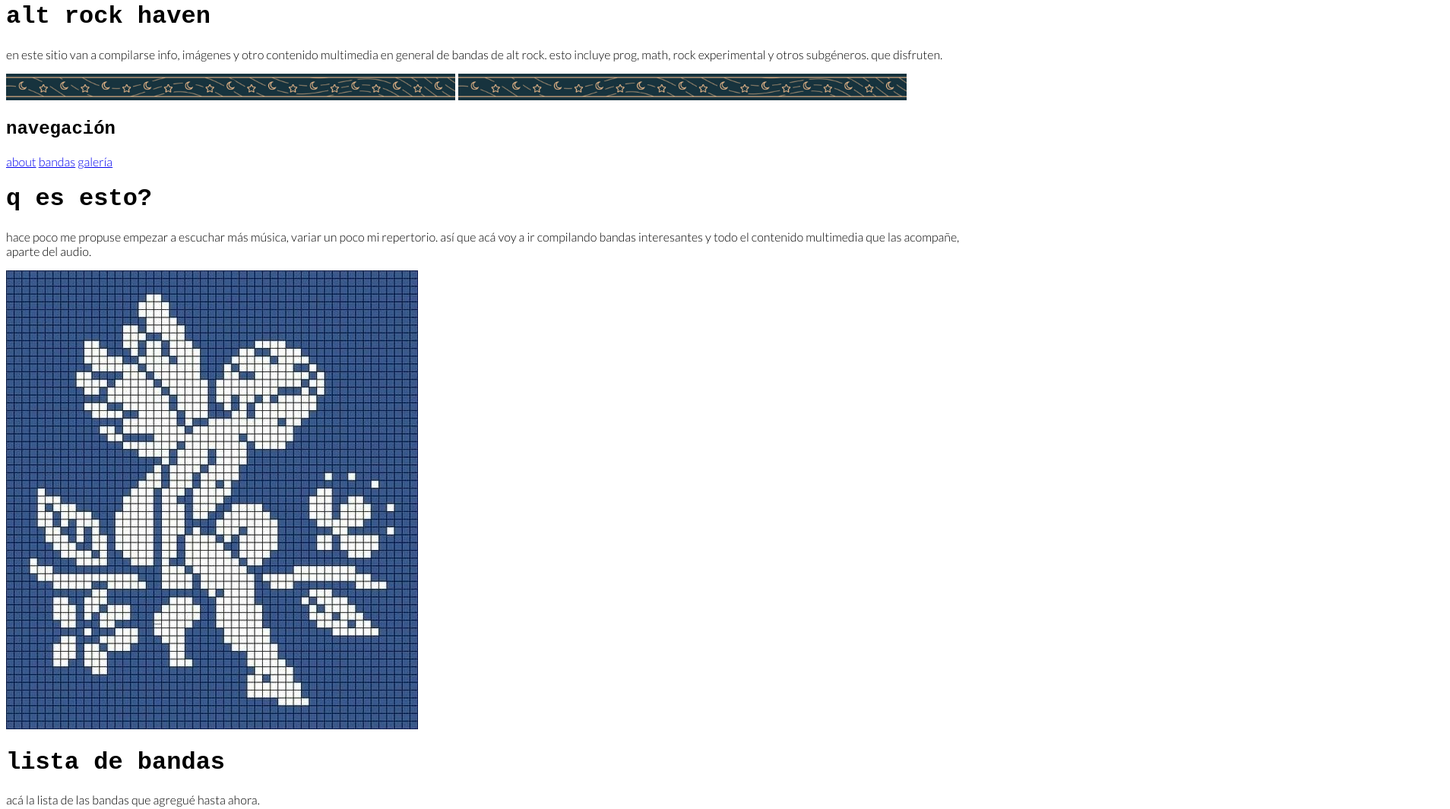
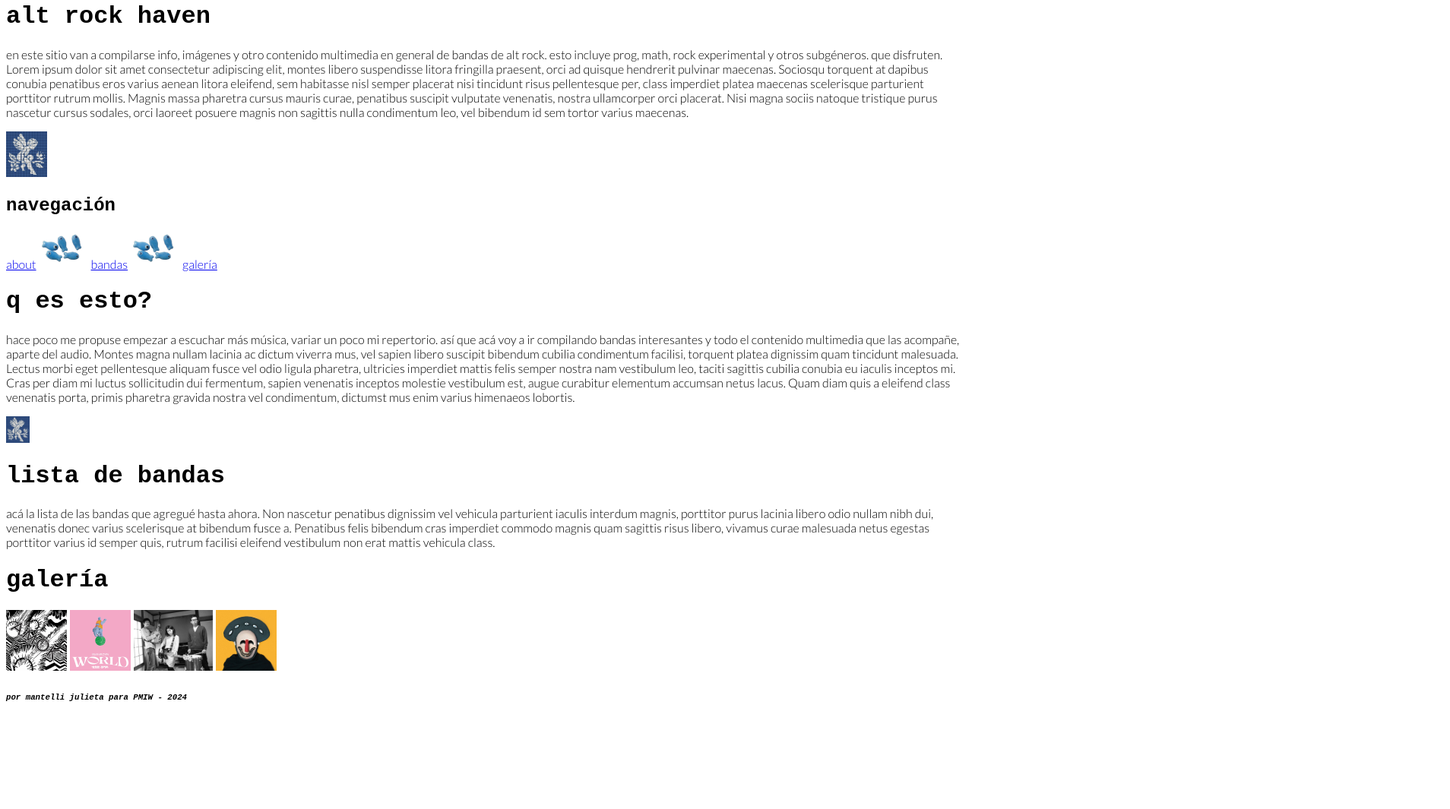
Before and after one commit to mantelli8julieta/pmiw-web, a plain HTML site: page alt rock haven/index.html in a window 1280 px wide. Shown: the part 18-1083 px from the top of the page at 76% size, 1908 px wide, since content can reach past the window. After the commit the page ends 967 px from the top, so only its background shows below. Drawn offline with Linux system fonts and the light colour scheme.

Commit message:
actualización index.html
arreglados las anclas a las distintas secciones de la página

```diff
--- a/alt rock haven/index.html
+++ b/alt rock haven/index.html
@@ -8,32 +8,31 @@
   <body>
     <div>
     <h1 id="portada">alt rock haven</h1>
-<p>en este sitio van a compilarse info, imágenes y otro contenido multimedia en general de bandas de alt rock. esto incluye prog, math, rock experimental y otros subgéneros. que disfruten.</p>
+<p>en este sitio van a compilarse info, imágenes y otro contenido multimedia en general de bandas de alt rock. esto incluye prog, math, rock experimental y otros subgéneros. que disfruten. Lorem ipsum dolor sit amet consectetur adipiscing elit, montes libero suspendisse litora fringilla praesent, orci ad quisque hendrerit pulvinar maecenas. Sociosqu torquent at dapibus conubia penatibus eros varius aenean litora eleifend, sem habitasse nisl semper placerat nisi tincidunt risus pellentesque per, class imperdiet platea maecenas scelerisque parturient porttitor rutrum mollis. Magnis massa pharetra cursus mauris curae, penatibus suscipit vulputate venenatis, nostra ullamcorper orci placerat. Nisi magna sociis natoque tristique purus nascetur cursus sodales, orci laoreet posuere magnis non sagittis nulla condimentum leo, vel bibendum id sem tortor varius maecenas.</p>
 </div>
-<img src= "imagenes/divisor1azul.jpg" height="35">
-<img src="imagenes/divisor1azul.jpg" height="35">
+<img src = "imagenes/angelituazul.jpg" height = "60">
 <div>
 <h2 id="navegacion">navegación</h2>
-<p> <a href="acerca-de">about</a> <a href="lista-bandas">bandas</a> <a href="galeria">galería</a> </p>
+<p> <a href=#acerca-de>about</a> <img src="imagenes/lilfishi.png" height = "50"> <a href=#lista-bandas>bandas</a> <img src="imagenes/lilfishi.png" height = "50"> <a href=#galeria>galería</a> </p>
 </div>
 <div>
 <h1 id="acerca-de">q es esto?</h1>
-<p>hace poco me propuse empezar a escuchar más música, variar un poco mi repertorio. así que acá voy a ir compilando bandas interesantes y todo el contenido multimedia que las acompañe, aparte del audio.</p>
-<img src="imagenes/angelituazul.jpg">
+<p>hace poco me propuse empezar a escuchar más música, variar un poco mi repertorio. así que acá voy a ir compilando bandas interesantes y todo el contenido multimedia que las acompañe, aparte del audio. Montes magna nullam lacinia ac dictum viverra mus, vel sapien libero suscipit bibendum cubilia condimentum facilisi, torquent platea dignissim quam tincidunt malesuada. Lectus morbi eget pellentesque aliquam fusce vel odio ligula pharetra, ultricies imperdiet mattis felis semper nostra nam vestibulum leo, taciti sagittis cubilia conubia eu iaculis inceptos mi. Cras per diam mi luctus sollicitudin dui fermentum, sapien venenatis inceptos molestie vestibulum est, augue curabitur elementum accumsan netus lacus. Quam diam quis a eleifend class venenatis porta, primis pharetra gravida nostra vel condimentum, dictumst mus enim varius himenaeos lobortis.</p>
+<img src="imagenes/angelituazul.jpg" height="35">
 </div>
 <div>
 <h1 id="lista-bandas">lista de bandas</h1>
-<p>acá la lista de las bandas que agregué hasta ahora.</p>
+<p>acá la lista de las bandas que agregué hasta ahora. Non nascetur penatibus dignissim vel vehicula parturient iaculis interdum magnis, porttitor purus lacinia libero odio nullam nibh dui, venenatis donec varius scelerisque at bibendum fusce a. Penatibus felis bibendum cras imperdiet commodo magnis quam sagittis risus libero, vivamus curae malesuada netus egestas porttitor varius id semper quis, rutrum facilisi eleifend vestibulum non erat mattis vehicula class.</p>
 </div>
 <div>
-  <h1 id="galería">galería</h1>
-  <img src="imagenes/amok.jpg">
-  <img src="imagenes/worldalbum.jpeg">
-  <img src="imagenes/hyakkei.jpg">
-  <img src="imagenes/imago.jpeg">
+  <h1 id="galeria">galería</h1>
+  <img src="imagenes/amok.jpg" height="80">
+  <img src="imagenes/worldalbum.jpeg" height="80">
+  <img src="imagenes/hyakkei.jpg" height="80">
+  <img src="imagenes/imago.jpeg" height="80">
 </div>
-<footer>
-  <h6><i>por mantelli julieta para PMIW - 2024</i></h6>
-</footer>
+ <footer>
+    <h6><i>por mantelli julieta para PMIW - 2024</i></h6>
+  </footer>
 </body>
 </html>
```
